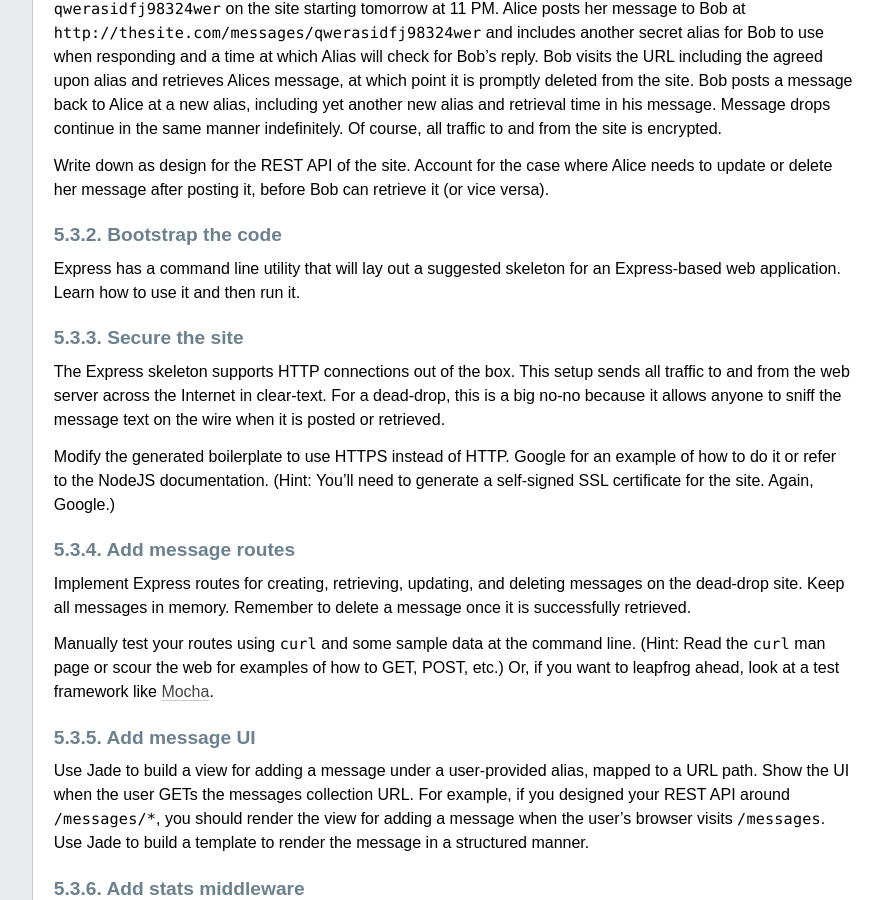
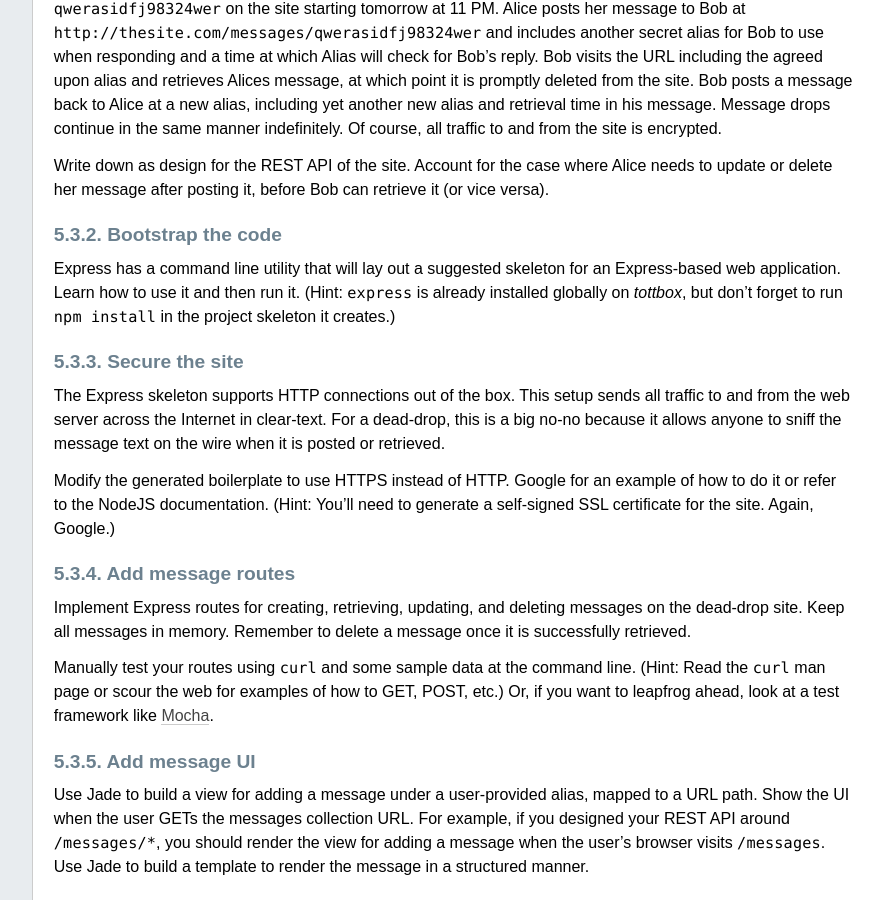
Before and after one commit to parente/tott, a Sphinx documentation site: the page built from doc/sessions/express.rst, in a window 1280 px wide and 900 px high, scrolled down 970 px. Shown: the whole window, without its empty margins (224-1107 px from the left). Built offline with Sphinx 7.4.7, drawn with Linux system fonts in a browser that asks for light colours.

Commit message:
Review install instructions

```diff
--- a/doc/sessions/express.rst
+++ b/doc/sessions/express.rst
@@ -41,7 +41,7 @@ Write down as design for the REST API of the site. Account for the case where Al
 Bootstrap the code
 ##################
 
-Express has a command line utility that will lay out a suggested skeleton for an Express-based web application. Learn how to use it and then run it.
+Express has a command line utility that will lay out a suggested skeleton for an Express-based web application. Learn how to use it and then run it. (Hint: ``express`` is already installed globally on *tottbox*, but don't forget to run ``npm install`` in the project skeleton it creates.)
 
 Secure the site
 ###############
--- a/doc/sessions/nodejs.rst
+++ b/doc/sessions/nodejs.rst
@@ -78,7 +78,7 @@ Write a tiny web server using the NodeJS ``http`` module that fetches a quote fr
 Paint a rainbow
 ###############
 
-Make a new directory in your shared *tottbox* folder. Change to that directory and use npm to install the ``colors`` module locally into that folder.
+Make a new directory in your shared *tottbox* folder. Change to that directory and use ``npm`` to install the ``colors`` module locally into that folder.
 
 .. code-block:: console
 
@@ -96,7 +96,7 @@ Make another folder and install the ``moment`` module using ``npm``. Look at the
 Handle args
 ###########
 
-In the same "freedom" folder, NPM install ``optimist``.  Find its documentation and study the examples. Now use it to add support for command line arguments that let the user specify:
+In the same "freedom" folder, ``npm install optimist``.  Find its documentation and study the examples. Now use it to add support for command line arguments that let the user specify:
 
 #. The date of interest, with the end of semester date as the default.
 #. If the output should be humanized or not, with yes, humanize, as the default.
```
